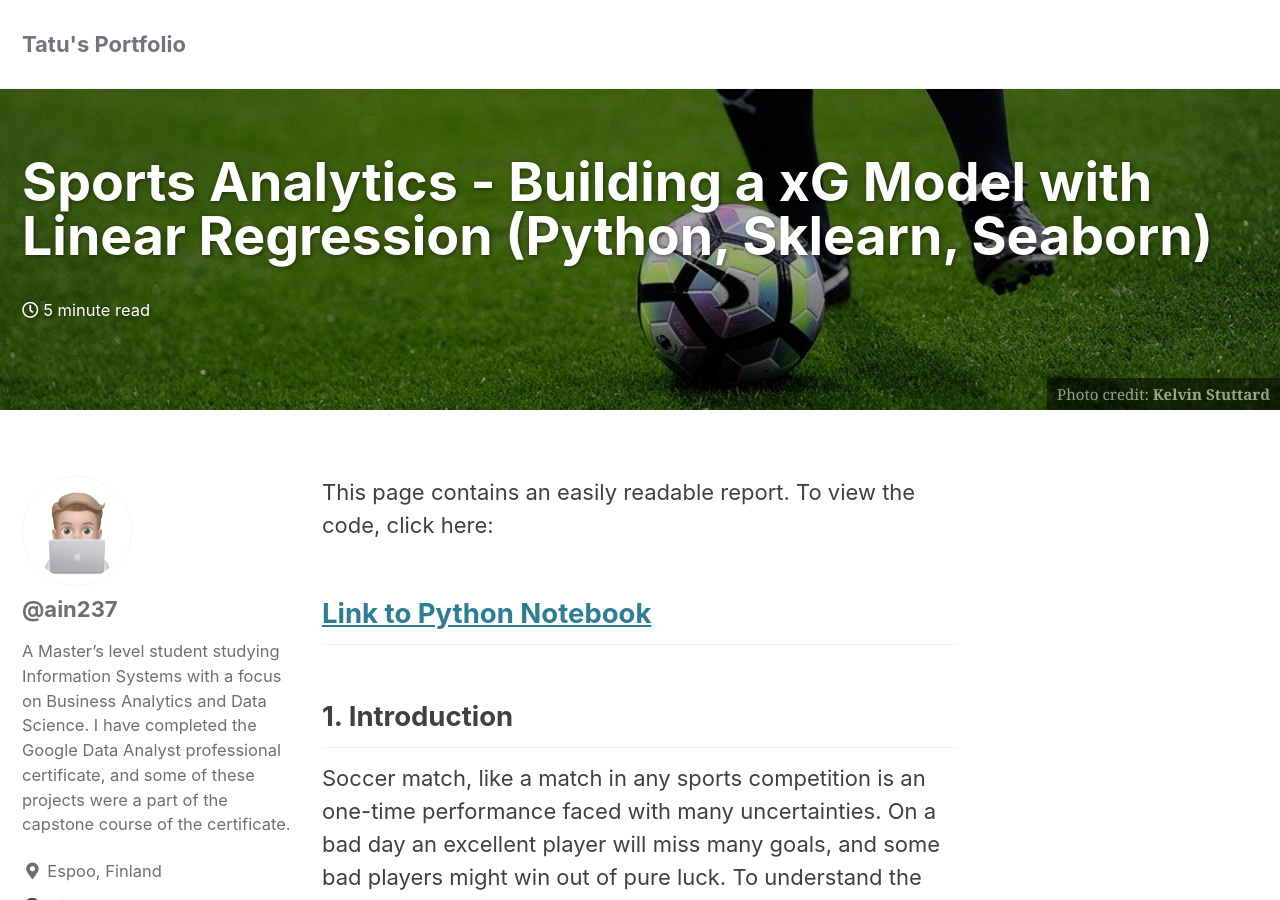
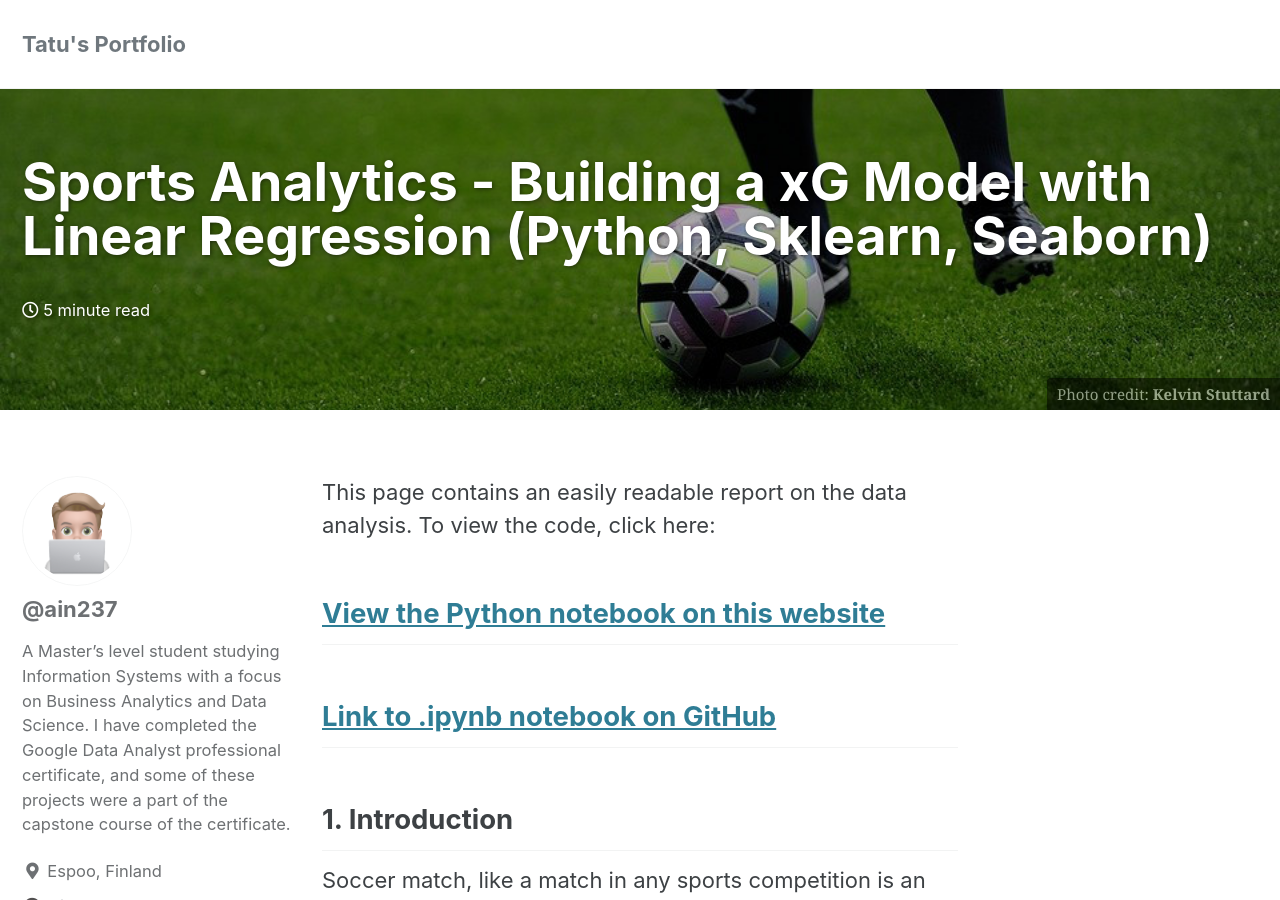
Before and after one commit to ain237/Portfolio, a Jekyll site: the page built from _posts/2021-08-01-xg-post.md, in a window 1280 px wide and 900 px high. Built offline with Jekyll 4.4.1, drawn with Linux system fonts in a browser that asks for light colours; cached includes are drawn as plain includes.

Commit message:
Update 2021-08-01-xg-post.md

```diff
--- a/_posts/2021-08-01-xg-post.md
+++ b/_posts/2021-08-01-xg-post.md
@@ -7,8 +7,9 @@ header:
   caption: "Photo credit: [**Kelvin Stuttard**](https://pixabay.com/photos/football-soccer-ball-goal-game-2518982/)"
 ---
 
-This page contains an easily readable report. To view the code, click here:
-## [Link to Python Notebook](https://ain237.github.io/portfolio-website/xG_model_notebook/ " ")
+This page contains an easily readable report on the data analysis. To view the code, click here:
+## [View the Python notebook on this website](https://ain237.github.io/portfolio-website/xG_model_notebook/ " ")
+## [Link to .ipynb notebook on GitHub](https://github.com/ain237/data-science-projects/blob/main/sports-analysis-xG-model/xG_model_notebook.ipynb " ")
 
 
 ## 1. Introduction
```
